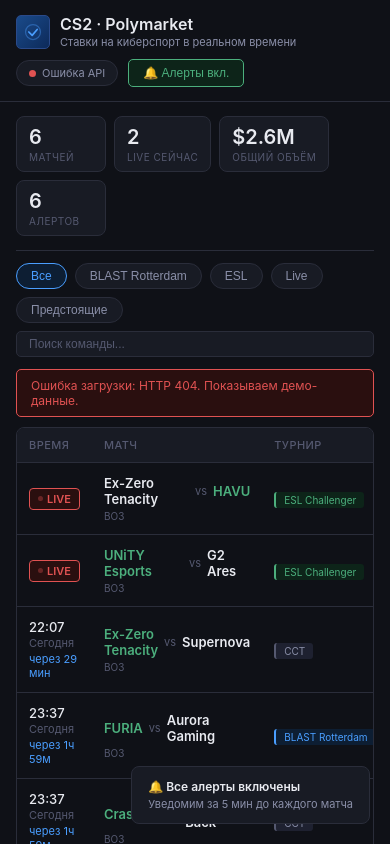
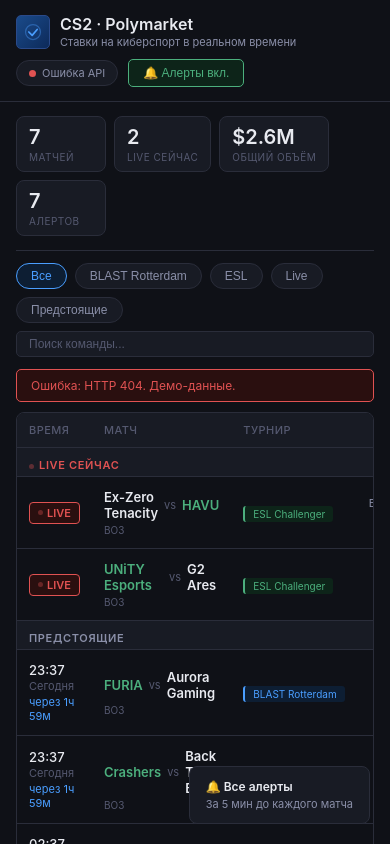
Before and after one commit to vacj1986/CS2-Polymarket, a website: page index.html in a window 390 px wide. Both pictures are taken after a click on the button "🔕 Алерты". Shown: the top 844 px of the page. Drawn offline with Linux system fonts and the light colour scheme; no server answers.

Commit message:
Update index.html

```diff
--- a/index.html
+++ b/index.html
@@ -235,199 +235,190 @@
 </div>
 
 <script>
-let markets = [];
+let allMatches = [];   // все матчи с бэка
 let activeFilter = 'all';
+let showPast = false;
 let globalNotif = false;
 const notifs = {};
 const alerted = new Set();
 
 // ─── FETCH ───────────────────────────────────────────────
-// /api/proxy тянет /markets?tag_id=100780 — CS2 game-маркеты
-// каждый объект = один матч с полями: outcomes, outcomePrices, gameStartTime, teamAID, teamBID
 async function fetchData() {
   setStatus('loading', 'Загрузка...');
   try {
     const res = await fetch('/api/proxy?limit=100');
     if (!res.ok) throw new Error('HTTP ' + res.status);
     const json = await res.json();
-    // Прокси возвращает {source, data} или просто массив (fallback)
     const raw = Array.isArray(json) ? json : (json.data || []);
-    const src = json.source || 'unknown';
-    if (!Array.isArray(raw)) throw new Error('Неверный формат ответа');
-    const parsed = parseMarkets(raw);
-    if (parsed.length > 0) { markets = parsed; hideErr(); }
-    else throw new Error('0 матчей (source: ' + src + ')');
-    setStatus('ok', 'Live · Polymarket (' + src + ')');
+    if (!Array.isArray(raw)) throw new Error('Bad response format');
+    if (raw.length > 0) { allMatches = raw; hideErr(); }
+    else throw new Error('0 matches from API');
+    setStatus('ok', 'Live · Polymarket');
     document.getElementById('updatedTxt').textContent =
       'Обновлено: ' + new Date().toLocaleTimeString('ru-RU', {hour:'2-digit',minute:'2-digit',second:'2-digit'});
   } catch (e) {
     setStatus('error', 'Ошибка API');
-    showErr('Ошибка загрузки: ' + e.message + '. Показываем демо-данные.');
-    if (markets.length === 0) markets = demoData();
+    showErr('Ошибка: ' + e.message + '. Демо-данные.');
+    if (allMatches.length === 0) allMatches = demoData();
   }
   updateStats();
   render();
 }
 
-// ─── PARSE /markets ───────────────────────────────────────
-// Структура game-маркета из Polymarket /markets:
-//   outcomes      = '["Team A","Team B"]'   — имена команд
-//   outcomePrices = '["0.65","0.35"]'        — шансы
-//   gameStartTime = "2026-03-21T17:00:00Z"  — старт матча
-//   volume        = "12345.67"
-//   slug          = "faze-vs-team-spirit-..."
-//   events[0].title — название турнира
-function parseMarkets(data) {
-  const result = [];
-  for (const m of data) {
-    const outcomes = tryJson(m.outcomes, []);
-    const prices   = tryJson(m.outcomePrices, []);
+// ─── FILTER & SORT ───────────────────────────────────────
+function getVisible() {
+  const q = (document.getElementById('searchInput').value || '').toLowerCase().trim();
+  const now = new Date();
 
-    // Имена команд — из outcomes (самый точный источник)
-    let team1 = cleanTeam(outcomes[0] || '');
-    let team2 = cleanTeam(outcomes[1] || '');
+  // Разбиваем на 3 группы
+  let live     = [];
+  let upcoming = [];
+  let past     = [];
 
-    // Если outcomes пустые — пробуем из question/title
-    if (!team1 && !team2) {
-      const title = m.question || m.eventTitle || '';
-      const match = title.match(/^(.+?)\s+vs\.?\s+(.+?)(?:\s*[\|\-\(]|$)/i);
-      if (match) { team1 = match[1].trim(); team2 = match[2].trim(); }
+  for (const m of allMatches) {
+    const sd = m.startDate ? new Date(m.startDate) : null;
+    const ed = m.endDate   ? new Date(m.endDate)   : null;
+
+    // Пересчитываем live/past на клиенте (данные могли устареть)
+    const isPast = m.past || !!(ed && ed < now) || !!(sd && sd < now && !m.live && !m.upcoming);
+    const isLive = !isPast && !!(m.live || (sd && sd < now && !(ed && ed < now)));
+    const isUpcoming = !isPast && !isLive;
+
+    // Фильтр поиска
+    if (q && !m.team1.toLowerCase().includes(q) && !m.team2.toLowerCase().includes(q)) continue;
+    // Фильтр турнира
+    if (activeFilter === 'blast' && !/blast/i.test(m.eventTitle)) continue;
+    if (activeFilter === 'esl'   && !/esl/i.test(m.eventTitle))   continue;
+
+    const obj = { ...m, _live: isLive, _past: isPast, _upcoming: isUpcoming };
+    if (isLive)     live.push(obj);
+    else if (isPast) past.push(obj);
+    else             upcoming.push(obj);
   }
 
-    // Пропускаем маркеты без команд (futures типа "Will X win a tier-1...")
-    if (!team1 || !team2) continue;
+  // Сортировка
+  // Live: по времени старта (раньше стартовал — сверху, т.е. "больше всего в игре")
+  live.sort((a,b) => new Date(a.startDate||0) - new Date(b.startDate||0));
+  // Upcoming: ближайшие сверху
+  upcoming.sort((a,b) => new Date(a.startDate||0) - new Date(b.startDate||0));
+  // Past: от вчерашнего к старым (новее = сверху)
+  past.sort((a,b) => new Date(b.startDate||0) - new Date(a.startDate||0));
 
-    const t1odds = parseFloat(prices[0]) || 0.5;
-    const t2odds = parseFloat(prices[1]) || 0.5;
-    const volume = parseFloat(m.volume || m.volumeNum || 0);
+  // Какие показывать
+  if (activeFilter === 'live')     return { groups: [{ label: null, items: live }], pastCount: past.length };
+  if (activeFilter === 'upcoming') return { groups: [{ label: null, items: upcoming }], pastCount: past.length };
 
-    // Время: gameStartTime — точное время начала матча
-    const gameTime  = m.gameStartTime || m.startDate || m.endDate || null;
-    const startDate = gameTime ? new Date(gameTime) : null;
-    const isLive    = !!(m.active && startDate && startDate < new Date() && !m.closed);
+  const groups = [];
+  if (live.length)     groups.push({ label: 'Live сейчас',  live: true,  items: live });
+  if (upcoming.length) groups.push({ label: 'Предстоящие',  live: false, items: upcoming });
 
-    // Турнир — из eventTitle (прокси передаёт его) или из slug/question
-    const srcStr  = (m.eventTitle || '') + ' ' + (m.eventSlug || '') + ' ' + (m.question || '');
-    const eventName = guessEvent(srcStr);
-
-    const polyUrl = m.eventSlug
-      ? `https://polymarket.com/event/${m.eventSlug}`
-      : m.slug
-        ? `https://polymarket.com/event/${m.slug}`
-        : `https://polymarket.com/sports/counter-strike/games`;
-
-    result.push({
-      id: m.id || m.slug,
-      team1, team2,
-      t1odds, t2odds, volume,
-      event: guessEventType(eventName),
-      eventName, startDate, live: isLive,
-      polyUrl,
-      format: m.formatType || 'BO3'
-    });
-  }
-  return result;
-}
-
-function tryJson(str, def) {
-  try { return JSON.parse(str) || def; } catch { return def; }
-}
-
-function cleanTeam(s) {
-  return String(s)
-    .replace(/\s+will win.*/i, '')
-    .replace(/\s+to win.*/i, '')
-    .trim();
-}
-
-function guessEvent(str) {
-  const s = str.toLowerCase();
-  if (/blast.*rotterdam/i.test(s)) return 'BLAST Rotterdam';
-  if (/blast/i.test(s))            return 'BLAST';
-  if (/esl.*challenger/i.test(s))  return 'ESL Challenger';
-  if (/esl.*pro/i.test(s))         return 'ESL Pro League';
-  if (/esl/i.test(s))              return 'ESL';
-  if (/cct/i.test(s))              return 'CCT';
-  if (/major/i.test(s))            return 'CS2 Major';
-  if (/pgl/i.test(s))              return 'PGL';
-  if (/iem/i.test(s))              return 'IEM';
-  return 'CS2 Match';
-}
-
-function guessEventType(name) {
-  if (/blast/i.test(name)) return 'blast';
-  if (/esl/i.test(name))   return 'esl';
-  return 'other';
+  return { groups, past, pastCount: past.length };
 }
 
 // ─── RENDER ──────────────────────────────────────────────
-function getFiltered() {
-  const q = (document.getElementById('searchInput').value || '').toLowerCase().trim();
-  return markets.filter(m => {
-    if (activeFilter === 'blast'    && m.event !== 'blast') return false;
-    if (activeFilter === 'esl'      && m.event !== 'esl')   return false;
-    if (activeFilter === 'live'     && !m.live)             return false;
-    if (activeFilter === 'upcoming' && m.live)              return false;
-    if (q && !m.team1.toLowerCase().includes(q) && !m.team2.toLowerCase().includes(q)) return false;
-    return true;
-  });
+function render() {
+  const { groups, past, pastCount } = getVisible();
+  const tbody = document.getElementById('tbody');
+  const now = new Date();
+  let html = '';
+
+  for (const grp of groups) {
+    if (grp.label) {
+      html += `<tr><td colspan="7" style="padding:10px 12px 4px;font-size:11px;font-weight:600;
+        color:${grp.live ? 'var(--red)' : 'var(--text2)'};letter-spacing:0.06em;
+        text-transform:uppercase;background:var(--bg2);border-bottom:1px solid var(--border)">
+        ${grp.live ? '<span class="live-dot" style="display:inline-block;margin-right:5px"></span>' : ''}${grp.label}
+      </td></tr>`;
+    }
+    if (!grp.items.length) {
+      html += `<tr><td colspan="7" style="padding:1.5rem;text-align:center;color:var(--text3);font-size:13px">Нет матчей</td></tr>`;
+    }
+    for (const m of grp.items) {
+      html += renderRow(m, now);
+    }
   }
 
-function render() {
-  const list = getFiltered();
-  const tbody = document.getElementById('tbody');
-  if (!list.length) {
-    tbody.innerHTML = '<tr class="empty-row"><td colspan="7">Матчи не найдены</td></tr>';
-    return;
+  // Кнопка "Прошедшие"
+  html += `<tr id="pastToggleRow"><td colspan="7" style="padding:0;border-top:1px solid var(--border)">
+    <button onclick="togglePast()" style="width:100%;background:var(--bg2);border:none;
+      padding:10px 16px;font-size:12px;color:var(--text2);cursor:pointer;text-align:left;
+      display:flex;align-items:center;gap:8px">
+      <span style="font-size:14px">${showPast ? '▲' : '▼'}</span>
+      Прошедшие матчи (${pastCount})
+    </button>
+  </td></tr>`;
+
+  if (showPast && past && past.length) {
+    // Группируем прошлые по дате
+    const byDate = {};
+    for (const m of past) {
+      const d = m.startDate ? new Date(m.startDate).toLocaleDateString('ru-RU', {day:'numeric',month:'long'}) : 'Неизвестно';
+      if (!byDate[d]) byDate[d] = [];
+      byDate[d].push(m);
     }
-  const now = new Date();
-  tbody.innerHTML = list.map(m => {
+    for (const [date, items] of Object.entries(byDate)) {
+      html += `<tr><td colspan="7" style="padding:6px 12px 2px;font-size:11px;color:var(--text3);
+        background:var(--bg);border-bottom:1px solid var(--border);letter-spacing:0.04em">${date}</td></tr>`;
+      for (const m of items) html += renderRow(m, now, true);
+    }
+  }
+
+  if (!html) {
+    html = '<tr><td colspan="7" style="text-align:center;padding:3rem;color:var(--text3);font-size:13px">Матчи не найдены</td></tr>';
+  }
+
+  tbody.innerHTML = html;
+}
+
+function renderRow(m, now, isPastRow = false) {
+  const sd   = m.startDate ? new Date(m.startDate) : null;
   const p1   = Math.round(m.t1odds * 100);
   const p2   = Math.round(m.t2odds * 100);
   const fav1 = m.t1odds >= m.t2odds;
   const c1   = fav1  ? '#4caf7d' : '#555970';
   const c2   = !fav1 ? '#4caf7d' : '#555970';
-    const ec   = m.event === 'blast' ? 'ev-blast' : m.event === 'esl' ? 'ev-esl' : 'ev-other';
+  const ec   = /blast/i.test(m.eventTitle) ? 'ev-blast' : /esl/i.test(m.eventTitle) ? 'ev-esl' : 'ev-other';
   const on   = !!notifs[m.id];
+  const rowOpacity = isPastRow ? 'opacity:0.55;' : '';
 
   let timeHtml = '';
-    if (m.live) {
+  if (m._live || m.live) {
     timeHtml = `<span class="live-badge"><span class="live-dot"></span>LIVE</span>`;
+  } else if (isPastRow || m._past) {
+    timeHtml = `<div class="time-main">${sd ? fmtTime(sd) : '—'}</div>
+                <div class="time-date" style="color:var(--text3)">${sd ? fmtDate(sd) : ''}</div>`;
   } else {
-      const cd   = m.startDate ? countdown(m.startDate) : null;
-      const diff = m.startDate ? (m.startDate - now) : null;
+    const cd   = sd ? countdown(sd) : null;
+    const diff = sd ? (sd - now) : null;
     const cdClass = diff && diff < 5*60000 ? 'countdown verysoon'
-                    : diff && diff < 15*60000 ? 'countdown soon'
-                    : 'countdown';
-      timeHtml = `
-        <div class="time-main">${m.startDate ? fmtTime(m.startDate) : '—'}</div>
-        <div class="time-date">${m.startDate ? fmtDate(m.startDate) : ''}</div>
-        ${cd ? `<div class="${cdClass}">${cd}</div>` : ''}
-      `;
+                  : diff && diff < 15*60000 ? 'countdown soon' : 'countdown';
+    timeHtml = `<div class="time-main">${sd ? fmtTime(sd) : '—'}</div>
+                <div class="time-date">${sd ? fmtDate(sd) : ''}</div>
+                ${cd ? `<div class="${cdClass}">${cd}</div>` : ''}`;
   }
 
-    return `<tr>
+  return `<tr style="${rowOpacity}">
     <td>${timeHtml}</td>
     <td>
       <div class="match-teams">
-          <span class="team ${fav1 ? 'fav' : ''}">${esc(m.team1)}</span>
+        <span class="team ${fav1?'fav':''}">${esc(m.team1)}</span>
         <span class="vs">vs</span>
-          <span class="team ${!fav1 ? 'fav' : ''}">${esc(m.team2)}</span>
+        <span class="team ${!fav1?'fav':''}">${esc(m.team2)}</span>
       </div>
-        <div class="match-format">${esc(m.format)}</div>
+      <div class="match-format">${esc(m.formatType || 'BO3')}</div>
     </td>
-      <td><span class="ev-badge ${ec}">${esc(m.eventName)}</span></td>
+    <td><span class="ev-badge ${ec}">${esc(guessEventShort(m.eventTitle))}</span></td>
     <td>
       <div class="odds-wrap">
         <div class="odds-row">
           <span class="odds-name">${esc(m.team1)}</span>
           <div class="odds-bar-bg"><div class="odds-bar-fill" style="width:${p1}%;background:${c1}"></div></div>
-            <span class="odds-val ${fav1 ? 'fav' : 'und'}">${p1}¢</span>
+          <span class="odds-val ${fav1?'fav':'und'}">${p1}¢</span>
         </div>
         <div class="odds-row">
           <span class="odds-name">${esc(m.team2)}</span>
           <div class="odds-bar-bg"><div class="odds-bar-fill" style="width:${p2}%;background:${c2}"></div></div>
-            <span class="odds-val ${!fav1 ? 'fav' : 'und'}">${p2}¢</span>
+          <span class="odds-val ${!fav1?'fav':'und'}">${p2}¢</span>
         </div>
       </div>
     </td>
@@ -435,20 +426,26 @@
       <div class="vol-main">${fmtVol(m.volume)}</div>
       <div class="vol-sub">объём</div>
     </td>
-      <td><span class="bell ${on ? 'on' : ''}" onclick="toggleNotif('${m.id}','${esc(m.team1)}','${esc(m.team2)}')">${on ? '🔔' : '🔕'}</span></td>
-      <td style="text-align:right"><a class="bet-link" href="${m.polyUrl}" target="_blank" rel="noopener">Ставить ↗</a></td>
+    <td>${isPastRow ? '' : `<span class="bell ${on?'on':''}" onclick="toggleNotif('${m.id}','${esc(m.team1)}','${esc(m.team2)}')">${on?'🔔':'🔕'}</span>`}</td>
+    <td style="text-align:right"><a class="bet-link" href="${m.polyUrl}" target="_blank" rel="noopener">↗</a></td>
   </tr>`;
-  }).join('');
+}
+
+function togglePast() {
+  showPast = !showPast;
+  render();
 }
 
 function updateStats() {
-  const live   = markets.filter(m => m.live).length;
-  const vol    = markets.reduce((s, m) => s + m.volume, 0);
-  const alerts = Object.values(notifs).filter(Boolean).length;
-  document.getElementById('statTotal').textContent  = markets.length;
-  document.getElementById('statLive').textContent   = live;
-  document.getElementById('statVolume').textContent = fmtVol(vol);
-  document.getElementById('statAlerts').textContent = alerts;
+  const now = new Date();
+  const live     = allMatches.filter(m => m.live || (m.startDate && new Date(m.startDate) < now && !m.past)).length;
+  const upcoming = allMatches.filter(m => m.upcoming).length;
+  const vol      = allMatches.reduce((s,m) => s + (m.volume||0), 0);
+  const alerts   = Object.values(notifs).filter(Boolean).length;
+  document.getElementById('statTotal').textContent   = allMatches.length;
+  document.getElementById('statLive').textContent    = live;
+  document.getElementById('statVolume').textContent  = fmtVol(vol);
+  document.getElementById('statAlerts').textContent  = alerts;
 }
 
 // ─── FILTERS ─────────────────────────────────────────────
@@ -462,64 +459,75 @@
 // ─── NOTIFICATIONS ───────────────────────────────────────
 function toggleNotif(id, t1, t2) {
   notifs[id] = !notifs[id];
-  if (notifs[id]) showToast('🔔 Алерт включён', `${t1} vs ${t2} — уведомим за 5 мин`);
+  if (notifs[id]) showToast('🔔 Алерт включён', `${t1} vs ${t2} — за 5 мин до старта`);
   else            showToast('🔕 Алерт снят',    `${t1} vs ${t2}`);
   updateStats(); render();
 }
 
 function toggleGlobal() {
   globalNotif = !globalNotif;
-  markets.forEach(m => { notifs[m.id] = globalNotif; });
+  allMatches.forEach(m => { notifs[m.id] = globalNotif; });
   const btn = document.getElementById('globalNotifBtn');
-  if (globalNotif) {
-    btn.textContent = '🔔 Алерты вкл.'; btn.classList.add('on');
-    showToast('🔔 Все алерты включены', 'Уведомим за 5 мин до каждого матча');
-  } else {
-    btn.textContent = '🔕 Алерты'; btn.classList.remove('on');
-  }
+  if (globalNotif) { btn.textContent='🔔 Алерты вкл.'; btn.classList.add('on'); showToast('🔔 Все алерты','За 5 мин до каждого матча'); }
+  else             { btn.textContent='🔕 Алерты';      btn.classList.remove('on'); }
   updateStats(); render();
 }
 
 function checkAlerts() {
   const now = new Date();
-  markets.forEach(m => {
-    if (!notifs[m.id] || m.live || alerted.has(m.id) || !m.startDate) return;
-    const diff = m.startDate - now;
-    if (diff > 0 && diff <= 5 * 60000) {
+  allMatches.forEach(m => {
+    if (!notifs[m.id] || m.live || m.past || alerted.has(m.id) || !m.startDate) return;
+    const diff = new Date(m.startDate) - now;
+    if (diff > 0 && diff <= 5*60000) {
       alerted.add(m.id);
-      const mins = Math.ceil(diff / 60000);
-      showToast(`⚠️ ${m.team1} vs ${m.team2}`, `Матч через ${mins} мин · ${m.eventName}`);
-      if ('Notification' in window && Notification.permission === 'granted') {
-        new Notification('CS2 · Polymarket', { body: `${m.team1} vs ${m.team2} через ${mins} мин!` });
-      }
+      const mins = Math.ceil(diff/60000);
+      showToast(`⚠️ ${m.team1} vs ${m.team2}`, `Через ${mins} мин · ${guessEventShort(m.eventTitle)}`);
+      if ('Notification' in window && Notification.permission==='granted')
+        new Notification('CS2 · Polymarket', {body:`${m.team1} vs ${m.team2} через ${mins} мин!`});
     }
   });
 }
 
 // ─── HELPERS ─────────────────────────────────────────────
-function fmtTime(d) { return d.toLocaleTimeString('ru-RU', {hour:'2-digit',minute:'2-digit'}); }
+function fmtTime(d) { return d.toLocaleTimeString('ru-RU',{hour:'2-digit',minute:'2-digit'}); }
 
 function fmtDate(d) {
   const now = new Date(), tom = new Date(now);
-  tom.setDate(now.getDate() + 1);
-  if (d.toDateString() === now.toDateString()) return 'Сегодня';
-  if (d.toDateString() === tom.toDateString()) return 'Завтра';
-  return d.toLocaleDateString('ru-RU', {day:'numeric', month:'short'});
+  tom.setDate(now.getDate()+1);
+  const yest = new Date(now); yest.setDate(now.getDate()-1);
+  if (d.toDateString()===now.toDateString())  return 'Сегодня';
+  if (d.toDateString()===tom.toDateString())  return 'Завтра';
+  if (d.toDateString()===yest.toDateString()) return 'Вчера';
+  return d.toLocaleDateString('ru-RU',{day:'numeric',month:'short'});
 }
 
 function countdown(d) {
   const diff = d - new Date();
   if (diff <= 0) return null;
-  const m = Math.floor(diff / 60000), h = Math.floor(m / 60), rm = m % 60;
-  if (h > 0) return `через ${h}ч ${rm}м`;
-  return `через ${m} мин`;
+  const m=Math.floor(diff/60000), h=Math.floor(m/60), rm=m%60;
+  return h>0 ? `через ${h}ч ${rm}м` : `через ${m} мин`;
 }
 
 function fmtVol(v) {
-  if (v >= 1e6) return '$' + (v/1e6).toFixed(1) + 'M';
-  if (v >= 1e3) return '$' + Math.round(v/1e3) + 'K';
-  if (v === 0)  return '—';
-  return '$' + Math.round(v);
+  v = v||0;
+  if (v>=1e6) return '$'+(v/1e6).toFixed(1)+'M';
+  if (v>=1e3) return '$'+Math.round(v/1e3)+'K';
+  if (v===0)  return '—';
+  return '$'+Math.round(v);
+}
+
+function guessEventShort(title) {
+  if (!title) return 'CS2 Match';
+  if (/blast.*rotterdam/i.test(title)) return 'BLAST Rotterdam';
+  if (/blast/i.test(title))            return 'BLAST';
+  if (/esl.*challenger/i.test(title))  return 'ESL Challenger';
+  if (/esl.*pro/i.test(title))         return 'ESL Pro League';
+  if (/esl/i.test(title))              return 'ESL';
+  if (/cct/i.test(title))              return 'CCT';
+  if (/pgl.*major/i.test(title))       return 'PGL Major';
+  if (/major/i.test(title))            return 'CS2 Major';
+  if (/iem/i.test(title))              return 'IEM';
+  return title.length > 24 ? title.slice(0,22)+'…' : title;
 }
 
 function esc(s) {
@@ -528,15 +536,11 @@
 
 function setStatus(type, text) {
   const dot = document.getElementById('statusDot');
-  dot.className = 'status-dot' + (type==='ok' ? '' : type==='loading' ? ' loading' : ' error');
+  dot.className = 'status-dot'+(type==='ok'?'':type==='loading'?' loading':' error');
   document.getElementById('statusText').textContent = text;
 }
-
-function showErr(msg) {
-  const b = document.getElementById('errBar');
-  b.textContent = msg; b.style.display = 'block';
-}
-function hideErr() { document.getElementById('errBar').style.display = 'none'; }
+function showErr(msg) { const b=document.getElementById('errBar'); b.textContent=msg; b.style.display='block'; }
+function hideErr()    { document.getElementById('errBar').style.display='none'; }
 
 function showToast(title, body) {
   document.getElementById('toastTitle').textContent = title;
@@ -544,20 +548,21 @@
   const t = document.getElementById('toast');
   t.classList.add('show');
   clearTimeout(t._timer);
-  t._timer = setTimeout(() => t.classList.remove('show'), 3500);
+  t._timer = setTimeout(()=>t.classList.remove('show'), 3500);
 }
 
-// ─── DEMO DATA ─────────────────────────────────────────────
+// ─── DEMO DATA ────────────────────────────────────────────
 function demoData() {
-  const b = new Date();
-  const ah = (h, m=0) => new Date(b.getTime() + (h*60+m)*60000);
+  const b = new Date(), ah=(h,m=0)=>new Date(b.getTime()+(h*60+m)*60000);
+  const past = d=>new Date(b.getTime()-d*60000);
   return [
-    {id:'d1', live:true,  team1:'Ex-Zero Tenacity', team2:'HAVU',          t1odds:0.01, t2odds:0.99, volume:79560,  event:'esl',   eventName:'ESL Challenger', startDate:new Date(b-25*60000), polyUrl:'https://polymarket.com/sports/counter-strike/games', format:'BO3'},
-    {id:'d2', live:true,  team1:'UNiTY Esports',    team2:'G2 Ares',       t1odds:0.54, t2odds:0.46, volume:20360,  event:'esl',   eventName:'ESL Challenger', startDate:new Date(b-10*60000), polyUrl:'https://polymarket.com/sports/counter-strike/games', format:'BO3'},
-    {id:'d3', live:false, team1:'Ex-Zero Tenacity', team2:'Supernova',     t1odds:0.51, t2odds:0.49, volume:362,    event:'other', eventName:'CCT',            startDate:ah(0,30),            polyUrl:'https://polymarket.com/sports/counter-strike/games', format:'BO3'},
-    {id:'d4', live:false, team1:'FURIA',            team2:'Aurora Gaming', t1odds:0.64, t2odds:0.36, volume:430610, event:'blast', eventName:'BLAST Rotterdam', startDate:ah(2),               polyUrl:'https://polymarket.com/sports/counter-strike/games', format:'BO3'},
-    {id:'d5', live:false, team1:'Crashers',         team2:'Back To Back',  t1odds:0.56, t2odds:0.44, volume:3350,   event:'other', eventName:'CCT',            startDate:ah(2),               polyUrl:'https://polymarket.com/sports/counter-strike/games', format:'BO3'},
-    {id:'d6', live:false, team1:'Vitality',         team2:'NAVI',          t1odds:0.71, t2odds:0.29, volume:2100000,event:'blast', eventName:'BLAST Rotterdam', startDate:ah(4),               polyUrl:'https://polymarket.com/sports/counter-strike/games', format:'BO3'},
+    {id:'d1',team1:'Ex-Zero Tenacity',team2:'HAVU',          t1odds:0.01,t2odds:0.99,volume:79560, live:true, past:false,upcoming:false,startDate:past(25).toISOString(),eventTitle:'ESL Challenger League Europe Cup',polyUrl:'https://polymarket.com/sports/counter-strike/games',formatType:'BO3'},
+    {id:'d2',team1:'UNiTY Esports',   team2:'G2 Ares',       t1odds:0.54,t2odds:0.46,volume:20360, live:true, past:false,upcoming:false,startDate:past(10).toISOString(),eventTitle:'ESL Challenger League Europe Cup',polyUrl:'https://polymarket.com/sports/counter-strike/games',formatType:'BO3'},
+    {id:'d3',team1:'FURIA',           team2:'Aurora Gaming', t1odds:0.64,t2odds:0.36,volume:430610,live:false,past:false,upcoming:true, startDate:ah(2).toISOString(),   eventTitle:'BLAST Open Rotterdam Group A',  polyUrl:'https://polymarket.com/sports/counter-strike/games',formatType:'BO3'},
+    {id:'d4',team1:'Crashers',        team2:'Back To Back',  t1odds:0.56,t2odds:0.44,volume:3350,  live:false,past:false,upcoming:true, startDate:ah(2).toISOString(),   eventTitle:'CCT South America Series',       polyUrl:'https://polymarket.com/sports/counter-strike/games',formatType:'BO3'},
+    {id:'d5',team1:'Vitality',        team2:'NAVI',          t1odds:0.71,t2odds:0.29,volume:2100000,live:false,past:false,upcoming:true,startDate:ah(5).toISOString(),   eventTitle:'BLAST Open Rotterdam Group B',  polyUrl:'https://polymarket.com/sports/counter-strike/games',formatType:'BO3'},
+    {id:'d6',team1:'ShindeN',         team2:'Guarà eSports', t1odds:0.80,t2odds:0.20,volume:856,   live:false,past:true, upcoming:false,startDate:past(60*24).toISOString(),eventTitle:'ESL Challenger League SA',     polyUrl:'https://polymarket.com/sports/counter-strike/games',formatType:'BO3'},
+    {id:'d7',team1:'UNO MILLE',       team2:'Keyd',          t1odds:0.31,t2odds:0.69,volume:4000,  live:false,past:true, upcoming:false,startDate:past(60*26).toISOString(),eventTitle:'ESL Challenger League SA',     polyUrl:'https://polymarket.com/sports/counter-strike/games',formatType:'BO3'},
   ];
 }
 
@@ -565,8 +570,8 @@
 fetchData();
 setInterval(fetchData, 30000);
 setInterval(checkAlerts, 15000);
-setInterval(() => render(), 60000);
-
+setInterval(()=>render(), 60000);
 </script>
+>
 </body>
 </html>
```
Lines whose indentation alone changed are shown as unchanged.
